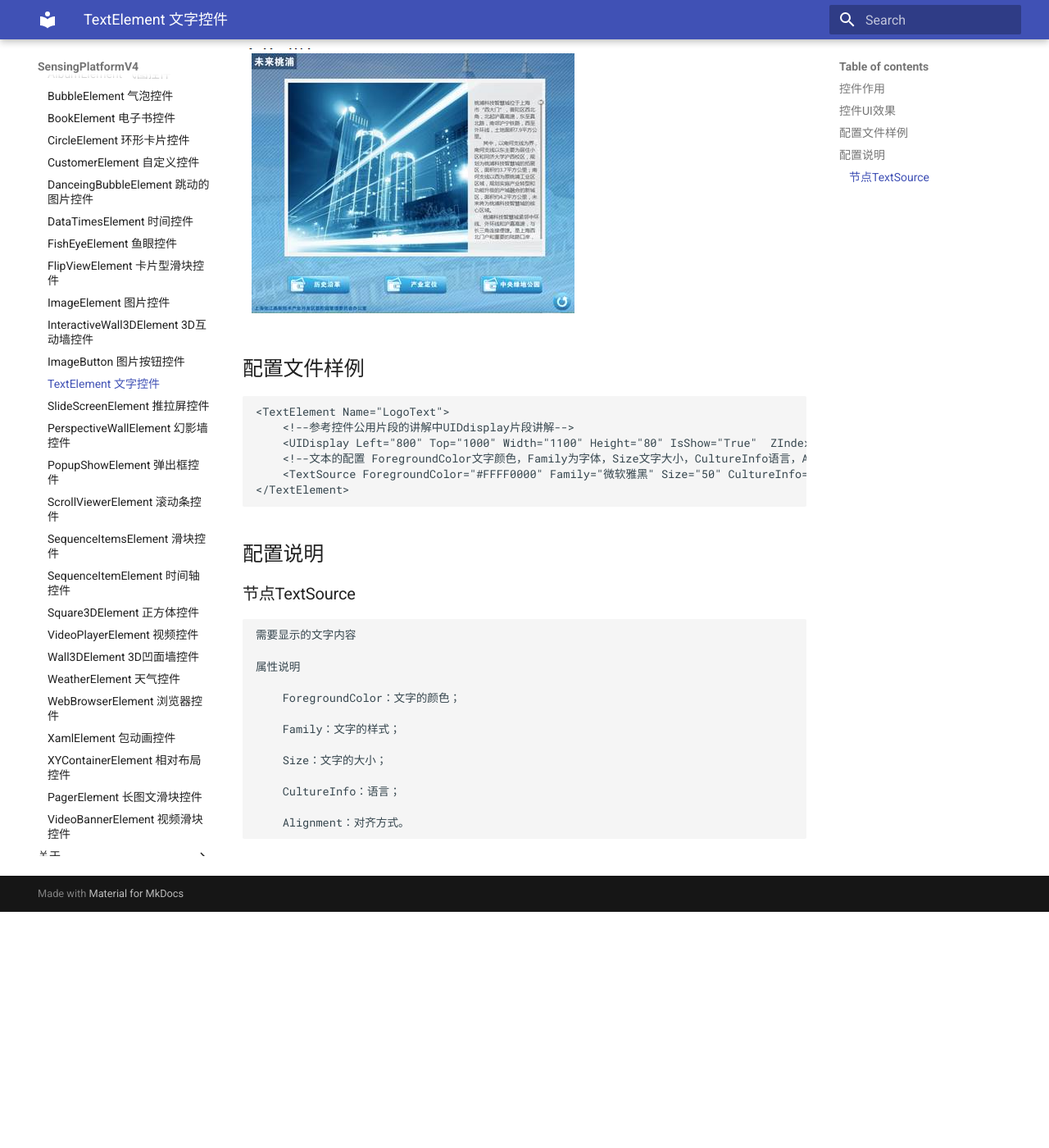
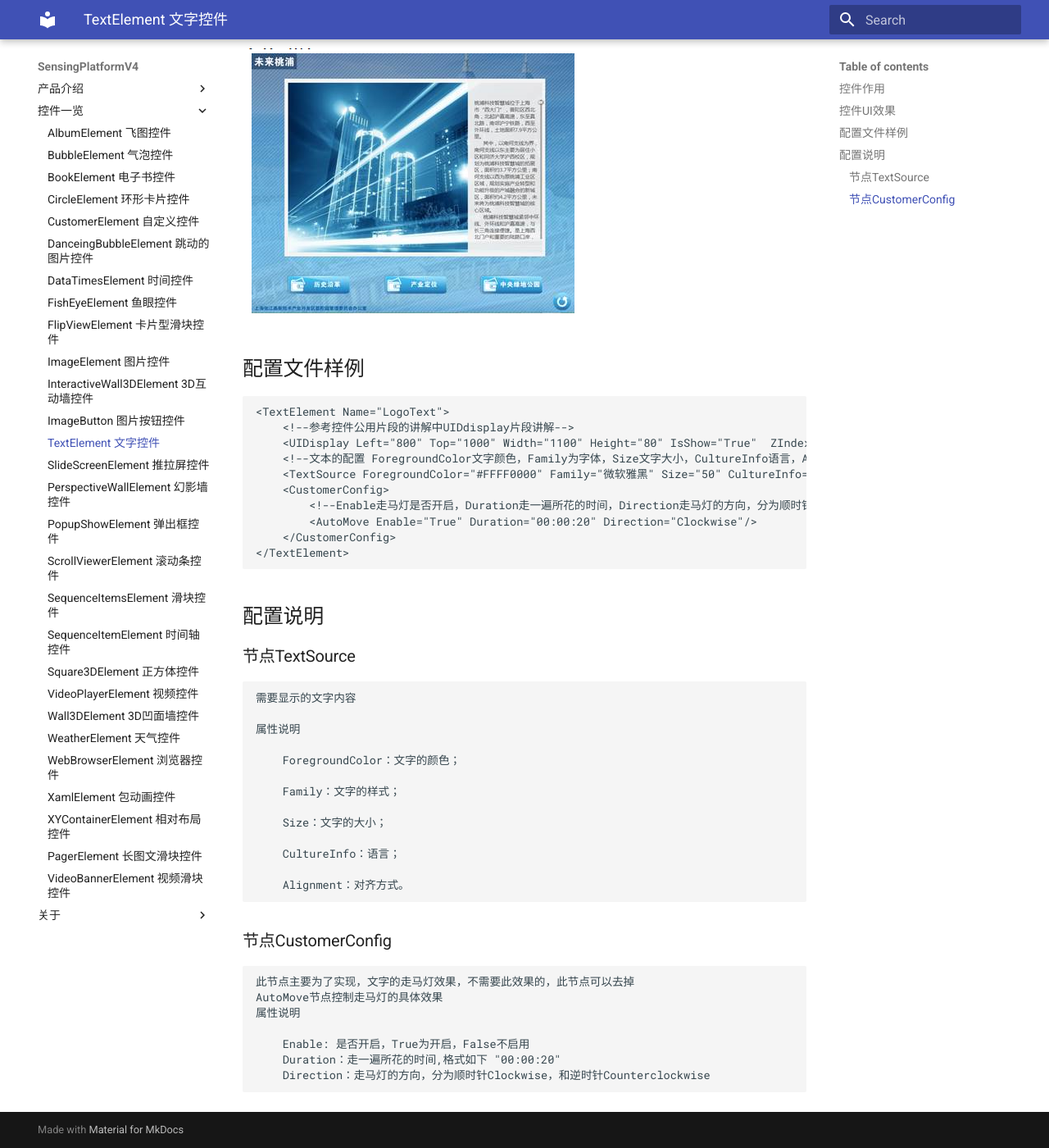
Before and after one commit to troncell/SensingPlatformDocs, an MkDocs documentation site: the page built from docs/控件一览/TextElement.md, in a window 1280 px wide and 1400 px high, scrolled down 288 px. Shown: the whole window at 82% size. Built offline with MkDocs 1.6.1 and Material for MkDocs 9.7.7, drawn with Linux system fonts in a browser that asks for light colours.

Commit message:
Update TextElement.md

````diff
--- a/docs/控件一览/TextElement.md
+++ b/docs/控件一览/TextElement.md
@@ -10,12 +10,16 @@
 
 ## 配置文件样例
 
-```
+```xml
 <TextElement Name="LogoText">
     <!--参考控件公用片段的讲解中UIDdisplay片段讲解-->
     <UIDisplay Left="800" Top="1000" Width="1100" Height="80" IsShow="True"  ZIndex="1" UsePercent="False"/>
-    <!--文本的配置 ForegroundColor文字颜色，Family为字体，Size文字大小，CultureInfo语言，Alignment对齐方式-->
-    <TextSource ForegroundColor="#FFFF0000" Family="微软雅黑" Size="50" CultureInfo="zh-CN" Alignment="Center">这里就是你放文字的地方</TextSource>
+    <!--文本的配置 ForegroundColor文字颜色，Family为字体，Size文字大小，CultureInfo语言，Alignment对齐方式, LineHeight每行的高度，VerticalAlignment垂直方向上的对齐方式-->
+    <TextSource ForegroundColor="#FFFF0000" Family="微软雅黑" Size="50" CultureInfo="zh-CN" Alignment="Center" LineHeight="80" VerticalAlignment="Top">这里就是你放文字的地方</TextSource>
+    <CustomerConfig>
+        <!--Enable走马灯是否开启，Duration走一遍所花的时间，Direction走马灯的方向，分为顺时针Clockwise，和逆时针Counterclockwise-->
+        <AutoMove Enable="True" Duration="00:00:20" Direction="Clockwise"/>
+    </CustomerConfig>
 </TextElement>
 ```
 ## 配置说明
@@ -35,3 +39,12 @@
         CultureInfo：语言；
 
         Alignment：对齐方式。
+
+### 节点CustomerConfig
+    此节点主要为了实现，文字的走马灯效果，不需要此效果的，此节点可以去掉
+    AutoMove节点控制走马灯的具体效果
+    属性说明
+
+        Enable: 是否开启，True为开启，False不启用
+        Duration：走一遍所花的时间,格式如下 "00:00:20"
+        Direction：走马灯的方向，分为顺时针Clockwise，和逆时针Counterclockwise
````
